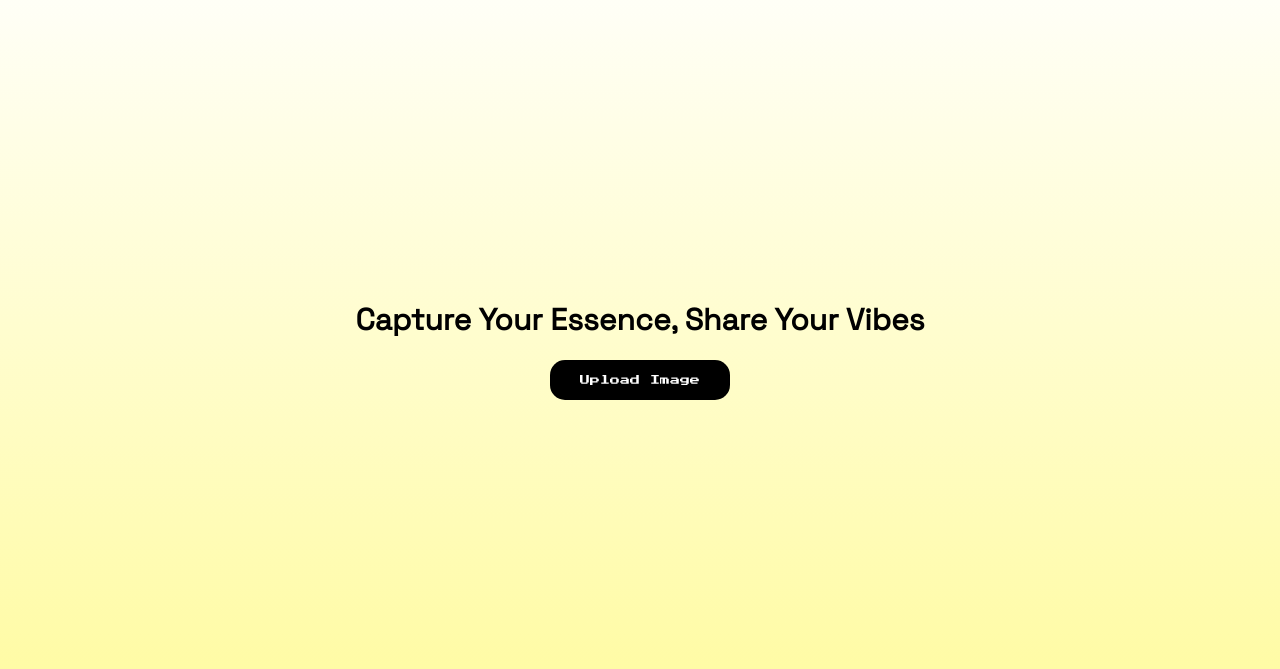
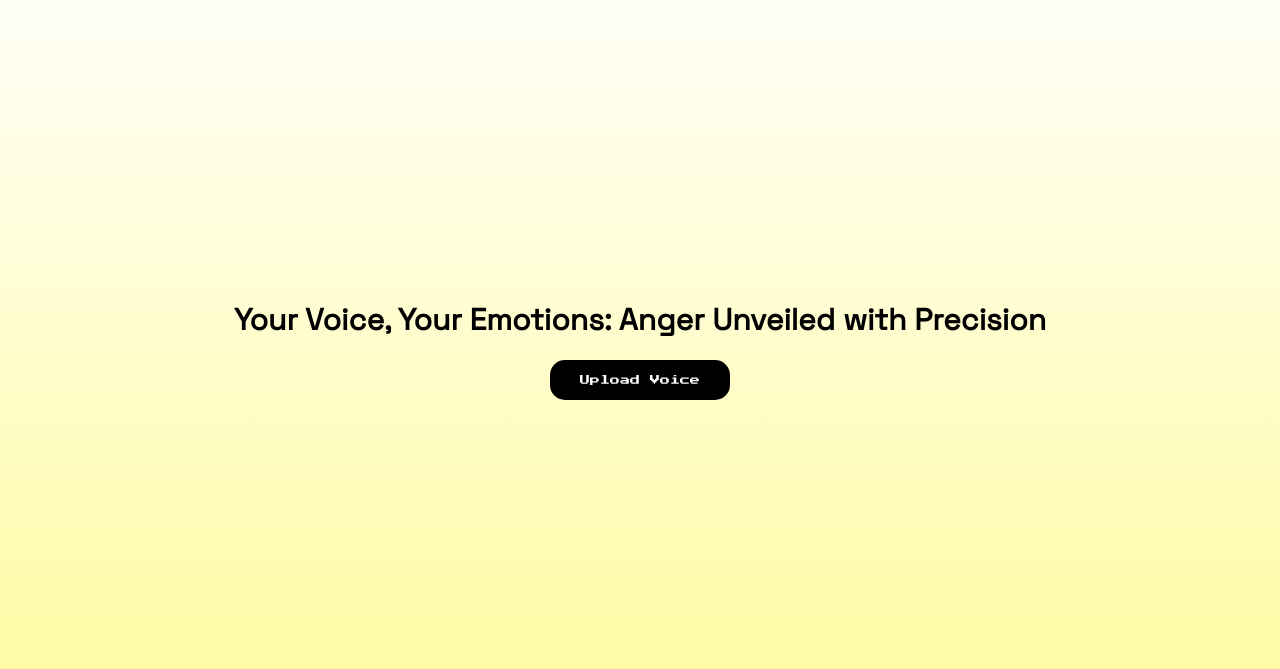
Before and after one commit to Idoo0/Mood-Emotion-Detection, a plain HTML site: page suara.html in a window 1280 px wide. Shown: the part 71-740 px from the top of the page. Drawn offline with Linux system fonts and the light colour scheme.

Commit message:
memperbaiki tombol input

```diff
--- a/suara.html
+++ b/suara.html
@@ -64,6 +64,7 @@
             border-radius: 15px;
             text-decoration: none;
             transition: background-color 0.3s ease;
+            font-family: 'Press Start 2P', sans-serif;
         }
 
         .get-started-btn:hover {
@@ -116,9 +117,10 @@
     </nav>
     <br><br>
     <div class="container">
-        <b>Capture Your Essence, Share Your Vibes</b><br><br>
-        <a href="home2.html" class="get-started-btn">Upload Image</a>
+        <b>Your Voice, Your Emotions: Anger Unveiled with Precision</b><br><br>
+        <input type="file" id="voiceFile" name="gambar" style="display: none;" onchange="displayFileName()">
+        <label for="voiceFile" class="get-started-btn">Upload Voice</label>
+        <span id="selectedFileName"></span>
     </div>
-
 </body>
 </html>
```
Also changed, not shown: gambar.html (+4 -1 lines).
